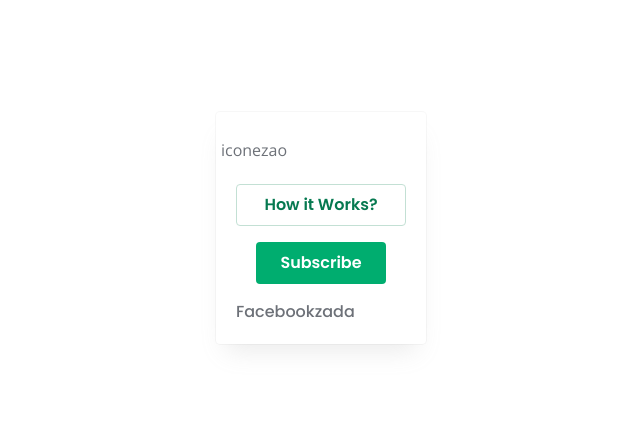
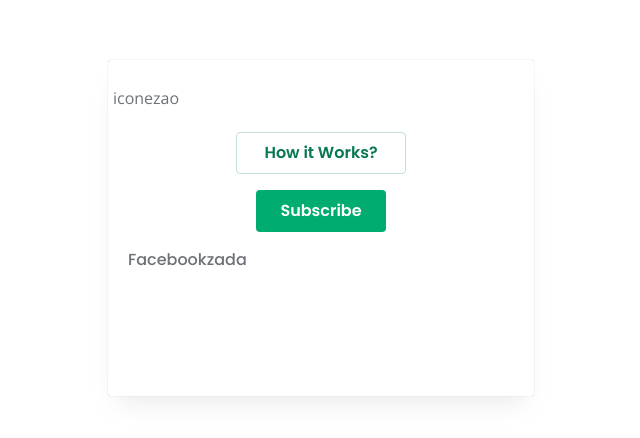
Before and after one commit to lucaslafere/infohomes-page, a React (Vite) app: page / in a window 1280 px wide. Shown: the part 172-610 px from the top of the page, without its empty margins (319-959 px from the left). Built offline with nearby package versions, Linux system fonts and the light colour scheme.

Commit message:
styling card

```diff
--- a/src/components/card/style.ts
+++ b/src/components/card/style.ts
@@ -4,8 +4,8 @@ export const Card = styled.div`
   display: flex;
   flex-direction: column;
   align-items: flex-start;
-  width: 100%;
-  height: 100%;
+  width: 426px;
+  height: 336px;
   background: ${({ theme }) => theme.Gray[0]};
   border-radius: 4px;
   padding: 20px;
@@ -14,5 +14,6 @@ export const Card = styled.div`
     0px 16px 24px -10px rgba(149, 149, 149, 0.2);
   :hover {
     transform: scale(1.05);
+    border: 1px solid ${({ theme }) => theme.Green[75]};
   }
 `;
--- a/src/pages/home/index.tsx
+++ b/src/pages/home/index.tsx
@@ -8,11 +8,13 @@ import * as S from "./style";
 
 export const Home: FC = () => {
   return (
+    <S.CallToAction>
       <Card>
         <Icon>iconezao</Icon>
         <How />
         <Subscribe />
         <Community>Facebookzada</Community>
       </Card>
+    </S.CallToAction>
   );
 };
--- a/src/pages/home/style.ts
+++ b/src/pages/home/style.ts
@@ -1,11 +1,11 @@
 import styled from "styled-components";
 
-export const Container = styled.div`
+export const CallToAction = styled.div`
   display: flex;
-  flex-direction: column;
-  align-items: center;
-  justify-content: center;
-  height: 100vh;
-  background-color: #282c34;
-  color: #fff;
+  background: radial-gradient(
+    131.42% 122.58% at 50% 50%,
+    rgba(217, 217, 217, 0.02) 6.77%,
+    rgba(217, 217, 217, 0.8) 99.73%,
+    rgba(217, 217, 217, 0.6) 100%
+  );
 `;
```
Lines whose indentation alone changed are shown as unchanged.
